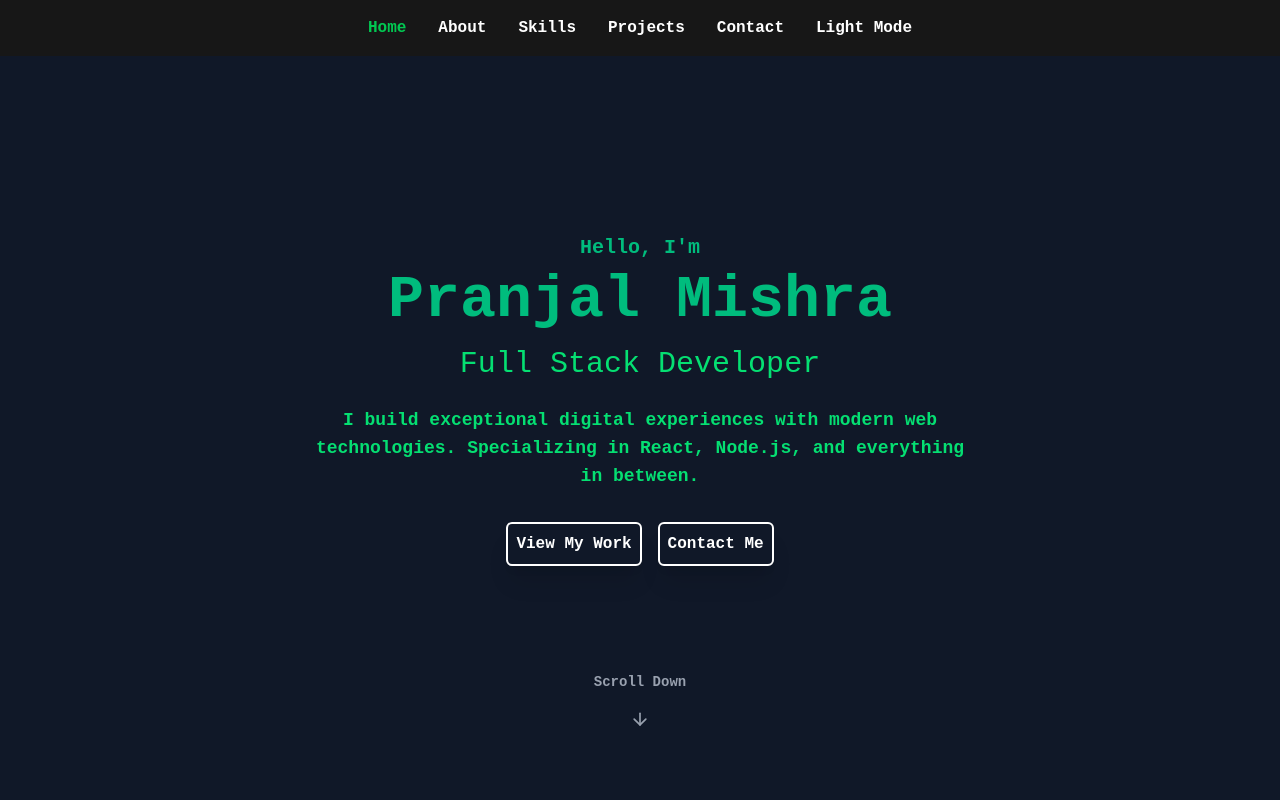
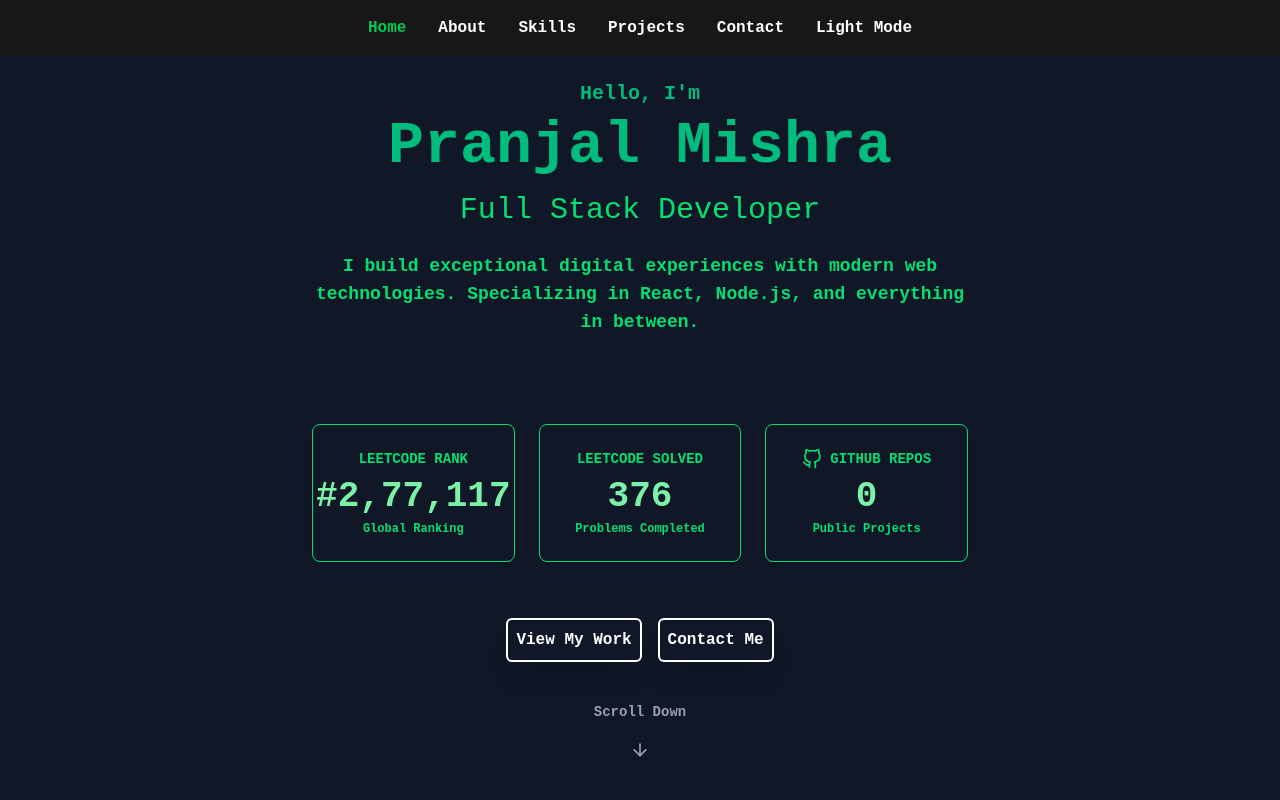
Before and after one commit to I-Pranjal/I-Pranjal.github.io, a React (Vite) app: page / in a window 1280 px wide. Shown: the top 800 px of the page. Built offline with nearby package versions, Linux system fonts and the light colour scheme; no server answers.

Commit message:
added rank feature

```diff
--- a/index.html
+++ b/index.html
@@ -5,6 +5,15 @@
     <link rel="icon" type="image/svg+xml" href="/pranjal.jpg" />
     <meta name="viewport" content="width=device-width, initial-scale=1.0" />
     <title>Pranjal's Portfolio</title>
+    <style>
+      .perspective-1000 {
+        perspective: 1000px;
+      }
+
+      .rotateX-180 {
+        transform: rotateX(180deg);
+      }
+    </style>
   </head>
   <body>
     <div id="root"></div>
--- a/package.json
+++ b/package.json
@@ -11,6 +11,8 @@
   },
   "dependencies": {
     "@tailwindcss/vite": "^4.1.4",
+    "axios": "^1.9.0",
+    "leetcode-query": "^2.0.0",
     "lucide-react": "^0.503.0",
     "motion": "^12.9.2",
     "react": "^19.0.0",
--- /dev/null
+++ b/src/components/devstats.jsx
@@ -0,0 +1,138 @@
+import React, { useState, useEffect } from "react";
+import axios from "axios";
+
+
+
+// GitHub Icon
+const GitHubIcon = () => (
+  <svg
+    xmlns="http://www.w3.org/2000/svg"
+    width="20"
+    height="20"
+    viewBox="0 0 24 24"
+    fill="none"
+    stroke="currentColor"
+    strokeWidth="2"
+    strokeLinecap="round"
+    strokeLinejoin="round"
+    className="text-green-400"
+  >
+    <path d="M9 19c-5 1.5-5-2.5-7-3m14 6v-3.87a3.37
+        3.37 0 0 0-.94-2.61c3.14-.35 6.44-1.54
+        6.44-7A5.44 5.44 0 0 0 20 4.77
+        5.07 5.07 0 0 0 19.91 1S18.73.65
+        16 2.48a13.38 13.38 0 0 0-7 0C6.27.65
+        5.09 1 5.09 1A5.07 5.07 0 0 0 5 4.77a5.44
+        5.44 0 0 0-1.5 3.78c0 5.42 3.3 6.61
+        6.44 7A3.37 3.37 0 0 0 9 18.13V22" />
+  </svg>
+);
+
+// Main Component
+const DeveloperStats = () => {
+  const [leetCodeRank, setLeetCodeRank] = useState("2,77,117");
+  const [leetCodeSolved, setLeetCodeSolved] = useState(0);
+  const [githubRepos, setGithubRepos] = useState(0);
+  const [isSpinning, setIsSpinning] = useState(true);
+
+  const targetLeetCodeRank = 277117;
+  const targetLeetCodeSolved = 376;
+  const [targetGithubRepos, setTargetGithubRepos] = useState(0);
+
+  // Fetch number of GitHub Repositories
+    useEffect(() => {
+    const fetchGithubRepos = async () => {
+      try {
+        const response = await axios.get("https://api.github.com/users/I-Pranjal/repos");
+        const repos = response.data.filter(repo => !repo.fork);
+        console.log("GitHub Repositories:", repos.length);
+        setTargetGithubRepos(repos.length) ;
+        } catch (error) {
+        console.error("Error fetching GitHub repositories:", error);
+      }
+    };
+    fetchGithubRepos();
+    }, []);
+
+//   // Animate LeetCode Rank
+//   useEffect(() => {
+//     if (isSpinning) {
+//       const spinInterval = setInterval(() => {
+//         setLeetCodeRank(Math.floor(Math.random() * 10000));
+//       }, 10);
+
+//       setTimeout(() => {
+//         clearInterval(spinInterval);
+//         setIsSpinning(false);
+//         let current = Math.floor(Math.random() * 10000);
+//         const finalInterval = setInterval(() => {
+//           if (Math.abs(current - targetLeetCodeRank) < 10) {
+//             setLeetCodeRank(targetLeetCodeRank);
+//             clearInterval(finalInterval);
+//           } else {
+//             current += targetLeetCodeRank > current ? 10 : -10;
+//             setLeetCodeRank(current);
+//           }
+//         }, 50);
+//       }, 2000);
+//     }
+//   }, [isSpinning]);
+
+  // Animate LeetCode Solved & GitHub Repos
+  useEffect(() => {
+    let startTime;
+    const duration = 6000;
+
+    const animate = (timestamp) => {
+      if (!startTime) startTime = timestamp;
+      const elapsed = timestamp - startTime;
+      const progress = Math.min(elapsed / duration, 1);
+      const easedProgress = 1 - Math.pow(1 - progress, 3);
+
+      setLeetCodeSolved(Math.floor(easedProgress * targetLeetCodeSolved));
+      setGithubRepos(Math.floor(easedProgress * targetGithubRepos));
+
+      if (progress < 1) {
+        requestAnimationFrame(animate);
+      }
+    };
+
+    requestAnimationFrame(animate);
+  }, [targetGithubRepos]);
+
+  return (
+    <div className="max-w-6xl mx-auto p-4 sm:p-6">
+      <div className="p-6 sm:p-8 space-y-8">
+
+        {/* Stats */}
+        <div className="grid grid-cols-1 sm:grid-cols-3 gap-4 sm:gap-6">
+          {/* LeetCode Rank */}
+          <div className=" rounded-lg p-6 shadow border border-green-400 flex flex-col items-center">
+            <p className="text-green-400 font-semibold uppercase text-xs sm:text-sm mb-2">LeetCode Rank</p>
+            <p className="text-4xl font-extrabold text-green-300">#{leetCodeRank}</p>
+            <p className="text-green-400 text-xs mt-1">Global Ranking</p>
+          </div>
+
+          {/* LeetCode Solved */}
+          <div className=" rounded-lg p-6 shadow border border-green-400 flex flex-col items-center">
+            <p className="text-green-400 font-semibold uppercase text-xs sm:text-sm mb-2">LeetCode Solved</p>
+            <p className="text-4xl font-extrabold text-green-300">{leetCodeSolved}</p>
+            <p className="text-green-400 text-xs mt-1">Problems Completed</p>
+          </div>
+
+          {/* GitHub Repos */}
+          <div className="rounded-lg p-6 shadow border border-green-400 flex flex-col items-center">
+            <div className="flex items-center mb-2">
+              <GitHubIcon />
+              <span className="text-green-400 font-semibold uppercase text-xs sm:text-sm ml-2">GitHub Repos</span>
+            </div>
+            <p className="text-4xl font-extrabold text-green-300">{githubRepos}</p>
+            <p className="text-green-400 text-xs mt-1">Public Projects</p>
+          </div>
+        </div>
+      </div>
+    </div>
+  );
+};
+
+export default DeveloperStats;
--- a/src/pages/home.jsx
+++ b/src/pages/home.jsx
@@ -3,6 +3,7 @@ import { ArrowDown } from "lucide-react";
 import { useRef } from "react";
 import { useInView } from "framer-motion";
 import React from "react";
+import DeveloperStats from "../components/devstats";
 
 export default function Hero() {
     const ref = useRef(null);
@@ -37,10 +38,11 @@ export default function Hero() {
     return (
         <section
             id="hero"
-            className="relative h-screen flex flex-col justify-center items-center text-center px-4 overflow-hidden bg-white dark:bg-gray-900 text-gray-900 dark:text-emerald-500"
+            className="relative h-auto py-20 flex flex-col justify-center items-center text-center px-4 overflow-hidden bg-white dark:bg-gray-900 text-gray-900 dark:text-emerald-500"
         >
+
             <motion.div
-                className="absolute inset-0 -z-10"
+                className="relative inset-0 -z-10"
                 initial={{ opacity: 0 }}
                 animate={{ opacity: 1 }}
                 transition={{ duration: 1.5 }}
@@ -125,7 +127,7 @@ export default function Hero() {
                     I build exceptional digital experiences with modern web technologies. Specializing in React, Node.js, and
                     everything in between.
                 </motion.p>
-
+                <DeveloperStats />
                 <motion.div
                     initial={{ opacity: 0, y: 20 }}
                     animate={{ opacity: 1, y: 0 }}
@@ -145,11 +147,12 @@ export default function Hero() {
                 </motion.div>
             </motion.div>
 
+
             <motion.div
                 initial={{ opacity: 0 }}
                 animate={{ opacity: 1 }}
                 transition={{ delay: 1.5, duration: 0.5 }}
-                className="absolute bottom-20"
+                className="relative bottom-0 m-10"
             >
                 <a
                     href="#about"
```
Also changed, not shown: 1 other file (tests, documents, lock files or other folders).
